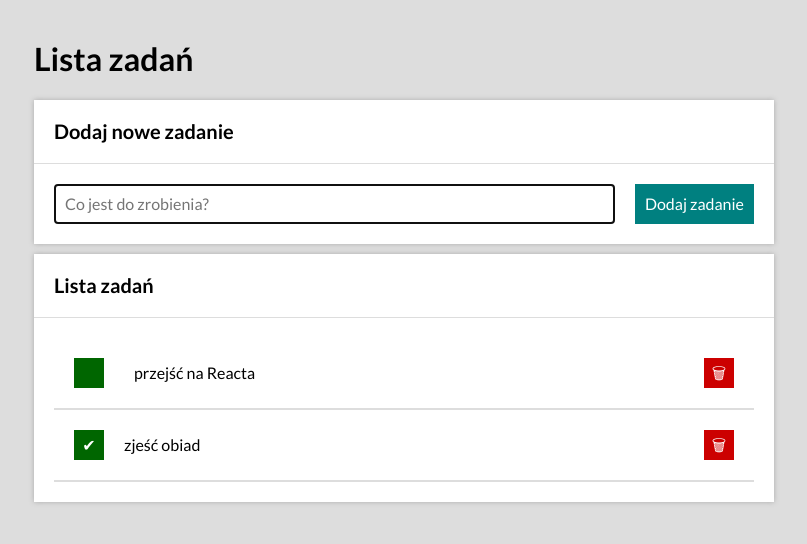
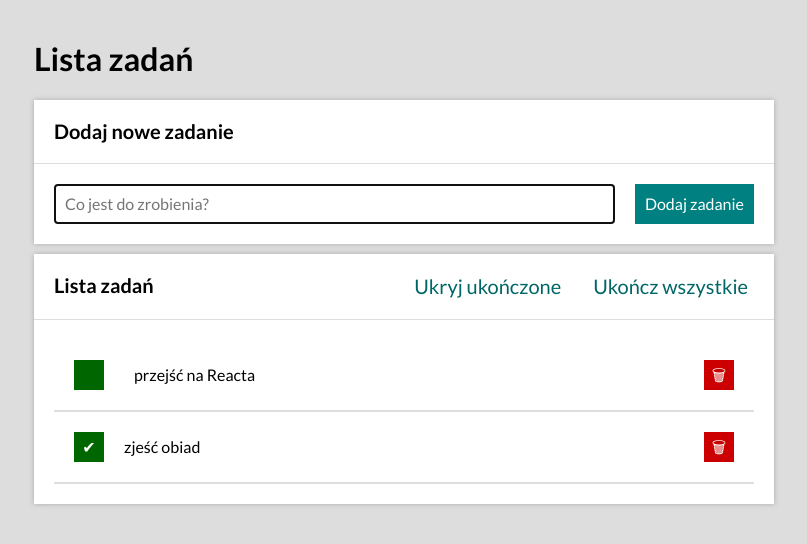
Before and after one commit to TomaszTurbak/todo-list-react, a React (Create React App) app: page / in a window 1280 px wide. Shown: the top 544 px of the page, without its empty margins (236-1043 px from the left). Built offline with nearby package versions, Linux system fonts and the light colour scheme.

Commit message:
typo in Buttons fixed

```diff
--- a/src/Buttons/index.js
+++ b/src/Buttons/index.js
@@ -2,7 +2,7 @@ import "./style.css";
 
 const Buttons = ({ tasks, hideDoneTasks }) => (
     <div className="buttons">
-        {tasks.lenght > 0 && (
+        {tasks.length > 0 && (
             <>
                 <button className="buttons__button">
                     {hideDoneTasks ? "Pokaż" : "Ukryj"} ukończone
```
